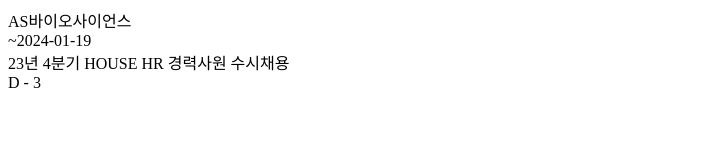
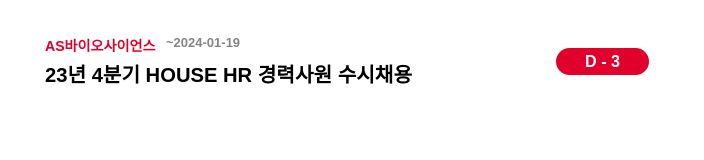
Before and after one commit to s2sese/cardnews, a plain HTML site: page index.html in a window 1280 px wide. Shown: the whole page, without its empty margins (0-704 px from the left). Drawn offline with Linux system fonts and the light colour scheme.

Commit message:
스타일 링크 추가

```diff
--- a/index.html
+++ b/index.html
@@ -3,7 +3,8 @@
 <head>
     <meta charset="UTF-8">
     <meta name="viewport" content="width=device-width, initial-scale=1.0">
-    <title>Document</title>
+    <title> 손세영 -카드뉴스 </title>
+    <link rel="stylesheet" href="./css/style.css">
 </head>
 <body>
     <div class="card">
```
